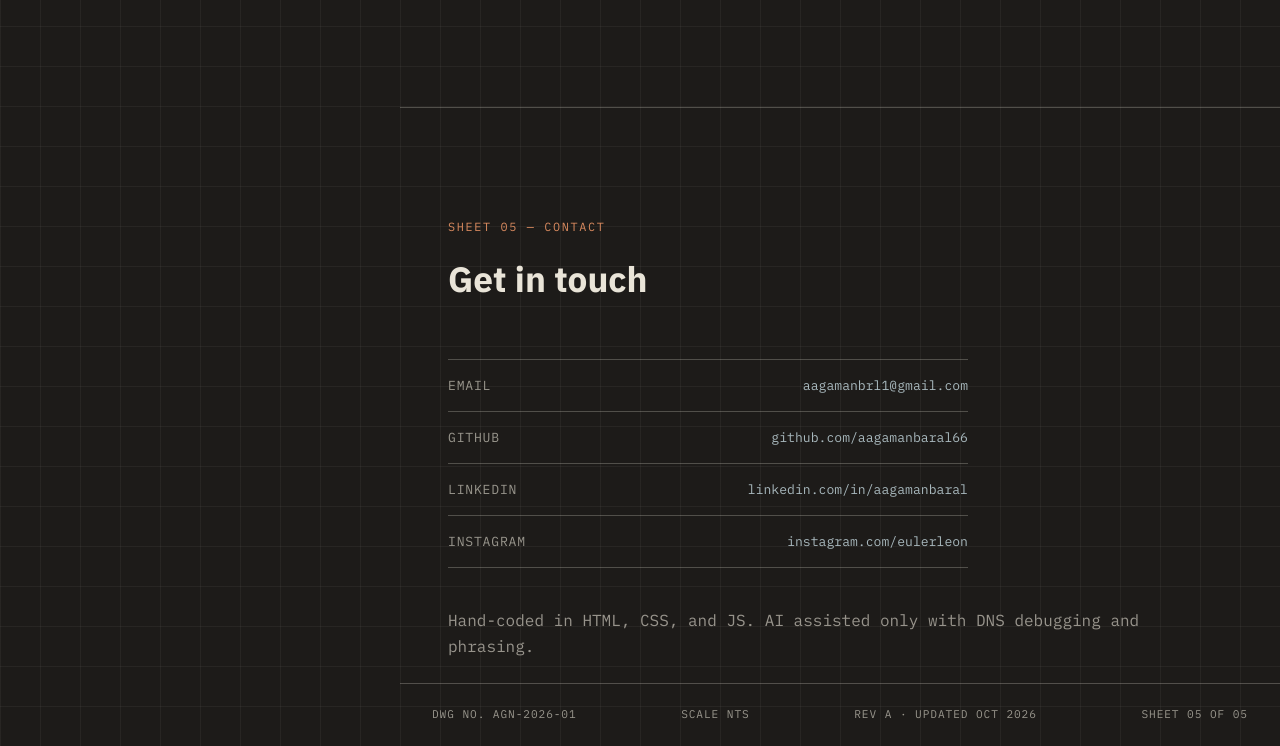
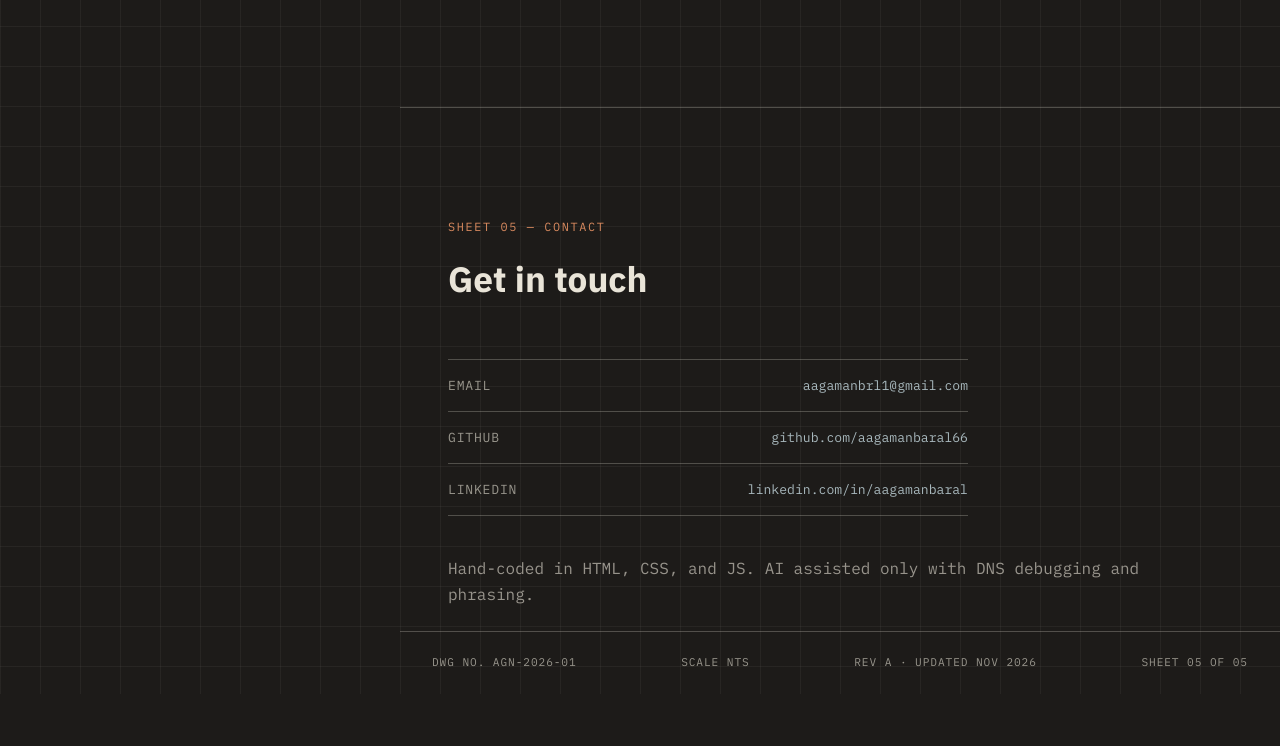
Before and after one commit to aagamanbaral66/port, a plain HTML site: page index.html in a window 1280 px wide. Shown: the part 3214-3960 px from the top of the page. After the commit the page ends 3908 px from the top, so only its background shows below. Drawn offline with nearby package versions, Linux system fonts and the light colour scheme.

Commit message:
fix: remove Instagram link and update revision date in footer

```diff
--- a/index.html
+++ b/index.html
@@ -1248,7 +1248,6 @@
         <div class="spec-row"><dt>EMAIL</dt><dd><a href="mailto:aagamanbrl1@gmail.com">aagamanbrl1@gmail.com</a></dd></div>
         <div class="spec-row"><dt>GITHUB</dt><dd><a href="https://github.com/aagamanbaral66" target="_blank" rel="noopener me">github.com/aagamanbaral66</a></dd></div>
         <div class="spec-row"><dt>LINKEDIN</dt><dd><a href="https://linkedin.com/in/aagamanbaral" target="_blank" rel="noopener me">linkedin.com/in/aagamanbaral</a></dd></div>
-        <div class="spec-row"><dt>INSTAGRAM</dt><dd><a href="https://instagram.com/eulerleon" target="_blank" rel="noopener me">instagram.com/eulerleon</a></dd></div>
       </dl>
       <div class="coords mono" style="text-align:left; margin-top:40px; opacity:0.6;">
         Hand-coded in HTML, CSS, and JS. AI assisted only with DNS debugging and phrasing.
@@ -1260,7 +1259,7 @@
 <footer class="titleblock mono">
   <span>DWG NO. AGN-2026-01</span>
   <span>SCALE NTS</span>
-  <span>REV A · UPDATED OCT 2026</span>
+  <span>REV A · UPDATED NOV 2026</span>
   <span>SHEET 05 OF 05</span>
 </footer>
 
```
